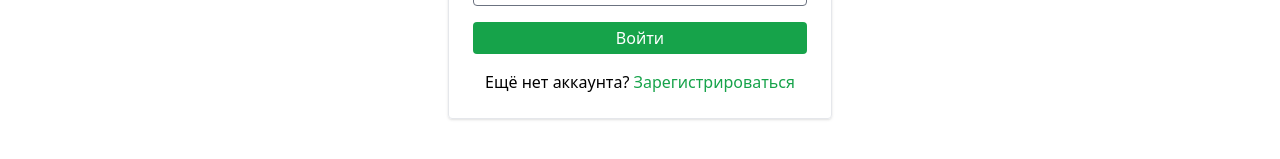
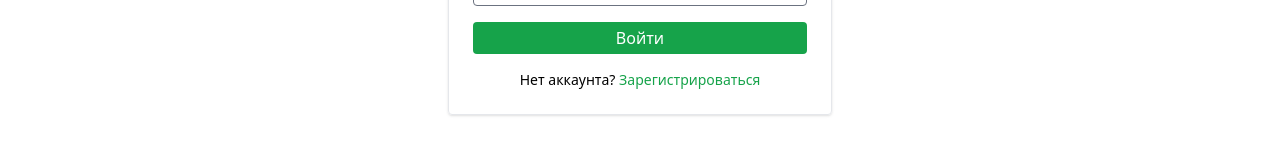
Before and after one commit to m0khm/flower-shop, a Next.js app: page /auth/login in a window 1280 px wide. Shown: the part 311-470 px from the top of the page. Built offline with nearby package versions, Linux system fonts and the light colour scheme.

Commit message:
Update login.jsx

```diff
--- a/src/pages/auth/login.jsx
+++ b/src/pages/auth/login.jsx
@@ -1,5 +1,5 @@
 // src/pages/auth/login.jsx
-import { useState } from 'react';
+import React, { useState } from 'react';
 import { signIn } from 'next-auth/react';
 import Link from 'next/link';
 import { Button } from '@/components/ui/button';
@@ -10,25 +10,23 @@ export default function Login() {
 
   const handleSubmit = async (e) => {
     e.preventDefault();
-    // пытаемся залогиниться через credentials-провайдер
     const res = await signIn('credentials', {
       redirect: false,
       email,
       password,
     });
-
     if (res.error) {
-      // выводим сообщение об ошибке
       alert(res.error);
     } else {
-      // при успешном входе перенаправляем на главную
       window.location.href = '/';
     }
   };
 
   return (
     <div className="max-w-sm mx-auto mt-10 p-6 border rounded shadow">
-      <h1 className="text-2xl font-semibold mb-6 text-center">Вход</h1>
+      <h1 className="text-2xl font-semibold mb-6 text-center">
+        Вход
+      </h1>
       <form onSubmit={handleSubmit} className="space-y-4">
         <input
           type="email"
@@ -48,10 +46,12 @@ export default function Login() {
         />
         <Button className="w-full">Войти</Button>
       </form>
-      <p className="mt-4 text-center">
-        Ещё нет аккаунта?{' '}
+      <p className="mt-4 text-center text-sm">
+        Нет аккаунта?{' '}
         <Link href="/auth/register">
-          <a className="text-green-600 hover:underline">Зарегистрироваться</a>
+          <a className="text-green-600 hover:underline">
+            Зарегистрироваться
+          </a>
         </Link>
       </p>
     </div>
```
